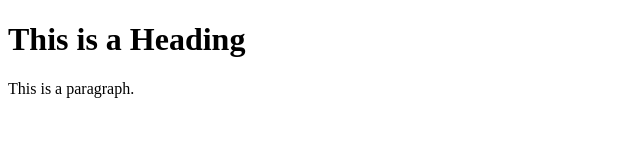
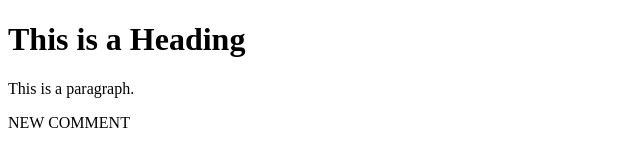
Before and after one commit to mdsharifbd/git_intro, a plain HTML site: page index.html in a window 1280 px wide. Shown: the whole page, without its empty margins (0-640 px from the left). Drawn offline with Linux system fonts and the light colour scheme.

Commit message:
version 2

```diff
--- a/index.html
+++ b/index.html
@@ -7,6 +7,7 @@
 
 <h1>This is a Heading</h1>
 <p>This is a paragraph.</p>
+<p>NEW COMMENT</p>
 
 </body>
 </html>
```
Also changed, not shown: New.txt (deleted).
